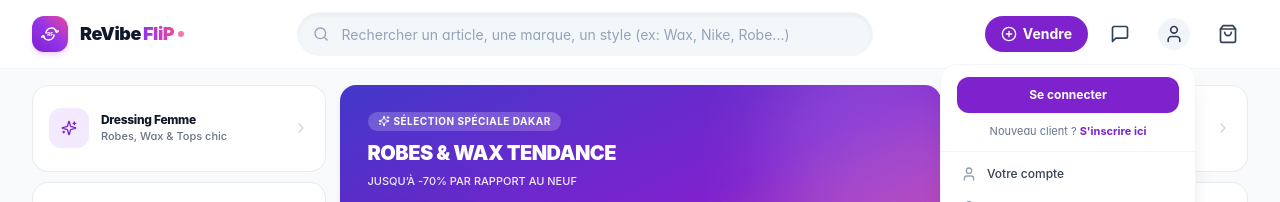
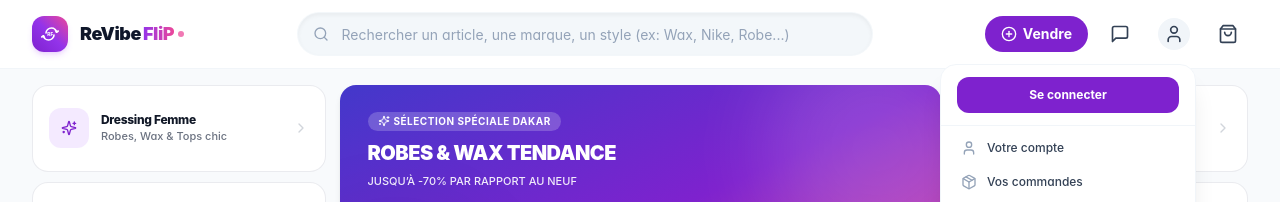
Before and after one commit to RiaTech221/revibe-flip, a React (Vite) app in the folder frontend/: page / in a window 1280 px wide. Both pictures are taken after a click on the button 1174 px from the left and 34 px from the top of the page. Shown: the top 202 px of the page. Built offline with nearby package versions, Linux system fonts and the light colour scheme; no server answers.

Commit message:
style(navbar): remove duplicate signup link from user dropdown and keep single Se connecter button

```diff
--- a/frontend/src/components/Navbar.tsx
+++ b/frontend/src/components/Navbar.tsx
@@ -252,7 +252,7 @@ export const Navbar: React.FC = () => {
                   ) : (
                     <>
                       {/* Menu non connecté (Exactement le modèle Amazon/Shein de l'image utilisateur) */}
-                      <div className="px-4 pb-3 space-y-2.5 border-b border-slate-100">
+                      <div className="px-4 pb-3 border-b border-slate-100">
                         <Link
                           to="/login"
                           onClick={() => setIsUserMenuOpen(false)}
@@ -260,16 +260,6 @@ export const Navbar: React.FC = () => {
                         >
                           Se connecter
                         </Link>
-                        <p className="text-center text-[11px] text-slate-500">
-                          Nouveau client ?{' '}
-                          <Link
-                            to="/register"
-                            onClick={() => setIsUserMenuOpen(false)}
-                            className="text-purple-700 font-bold hover:underline"
-                          >
-                            S'inscrire ici
-                          </Link>
-                        </p>
                       </div>
 
                       <div className="py-1.5 px-2 space-y-0.5">
```
